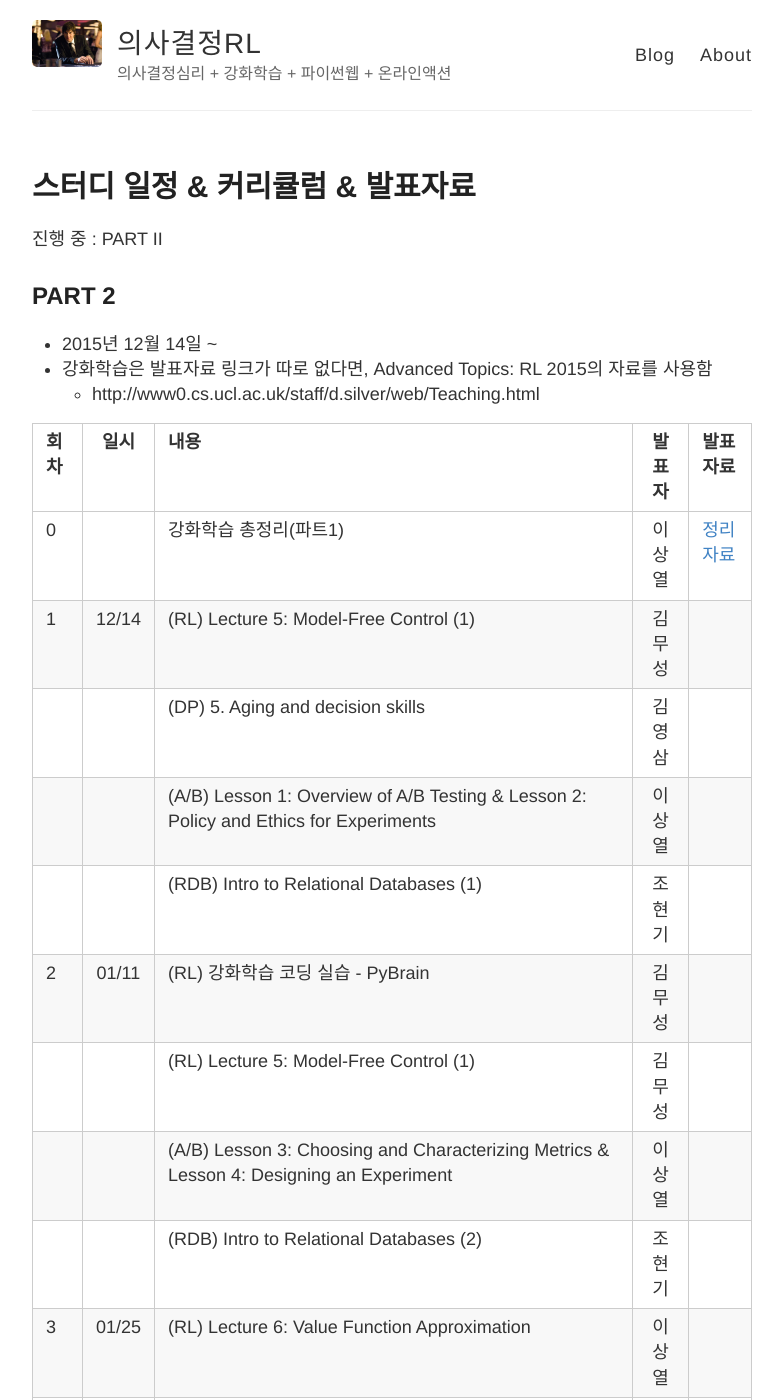
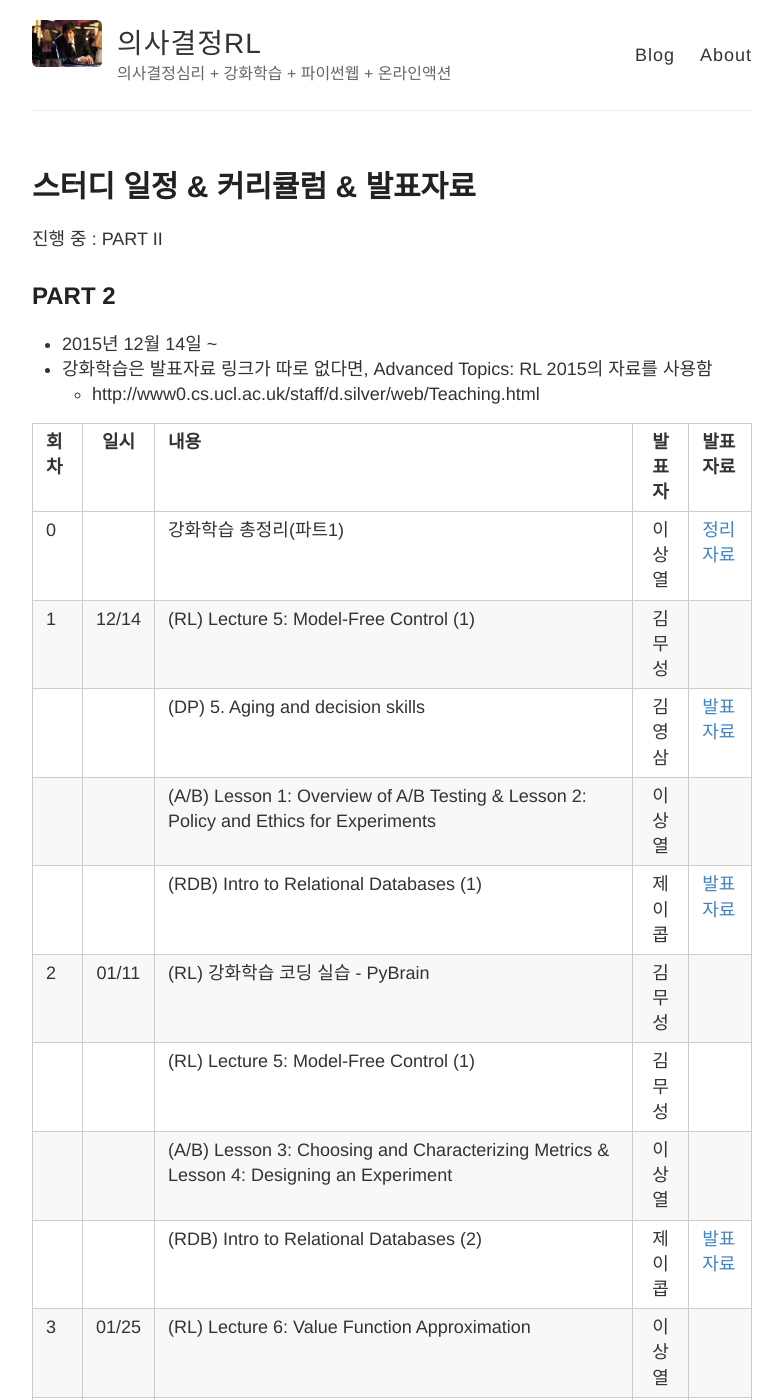
Before and after one commit to psygrammer/dprl, a Jekyll site: the page built from _posts/2015-12-31-SCHEDULE.md, in a window 1280 px wide and 1400 px high. Shown: the whole window, without its empty margins (248-1031 px from the left). Built offline with Jekyll 4.4.1, drawn with Linux system fonts in a browser that asks for light colours; Markdown is read by kramdown in place of the engine named in the settings.

Commit message:
Update 2015-12-31-SCHEDULE.md

```diff
--- a/_posts/2015-12-31-SCHEDULE.md
+++ b/_posts/2015-12-31-SCHEDULE.md
@@ -16,13 +16,13 @@ title: 스터디 일정 & 커리큘럼 & 발표자료
 |--- |:---:| :-------------------------------------|:-------:|:---------------------------------------- |
 | 0  | |강화학습 총정리(파트1) |이상열|[정리자료](http://nbviewer.ipython.org/github/psygrammer/dprl/blob/master/part2/RL/part1_%EC%B4%9D%EC%A0%95%EB%A6%AC/%EA%B0%95%ED%99%94%ED%95%99%EC%8A%B5_%EC%B4%9D%EC%A0%95%EB%A6%AC.ipynb)|
 | 1  |12/14|(RL) Lecture 5: Model-Free Control (1) |김무성||
-|    |     |(DP) 5. Aging and decision skills |김영삼||
+|    |     |(DP) 5. Aging and decision skills |김영삼|[발표자료](https://drive.google.com/file/d/0B8EuIhkcNWnEbGlnalRuVVJRdk0/view)|
 |    |     |(A/B) Lesson 1: Overview of A/B Testing & Lesson 2: Policy and Ethics for Experiments|이상열|
-|    |     |(RDB) Intro to Relational Databases (1)|조현기|
+|    |     |(RDB) Intro to Relational Databases (1)|제이콥|[발표자료](https://drive.google.com/file/d/0B2l0iH28o85xZHdianVRempvaTg/view)|
 | 2  |01/11|(RL) 강화학습 코딩 실습 - PyBrain |김무성||
 |    |     |(RL) Lecture 5: Model-Free Control (1) |김무성 |  |
 |    |     |(A/B) Lesson 3: Choosing and Characterizing Metrics & Lesson 4: Designing an Experiment |이상열 |  |
-|    |     |(RDB) Intro to Relational Databases (2) |조현기|  |
+|    |     |(RDB) Intro to Relational Databases (2) |제이콥| [발표자료](https://drive.google.com/file/d/0B2l0iH28o85xZHdianVRempvaTg/view) |
 | 3  |01/25|(RL) Lecture 6: Value Function Approximation | 이상열 |  |
 |    |     |(DP) 6. Learning of judgment and decision-making strategies (1) |  |  |
 |    |     |(OT) (A/B) Lesson 5: Analyzing Results & (MAB) 1장 두 가지 특성, 탐색과 활용 & 2장 왜 멀티암드 밴디트 알고리즘을 사용하는가 |  |  |
```
